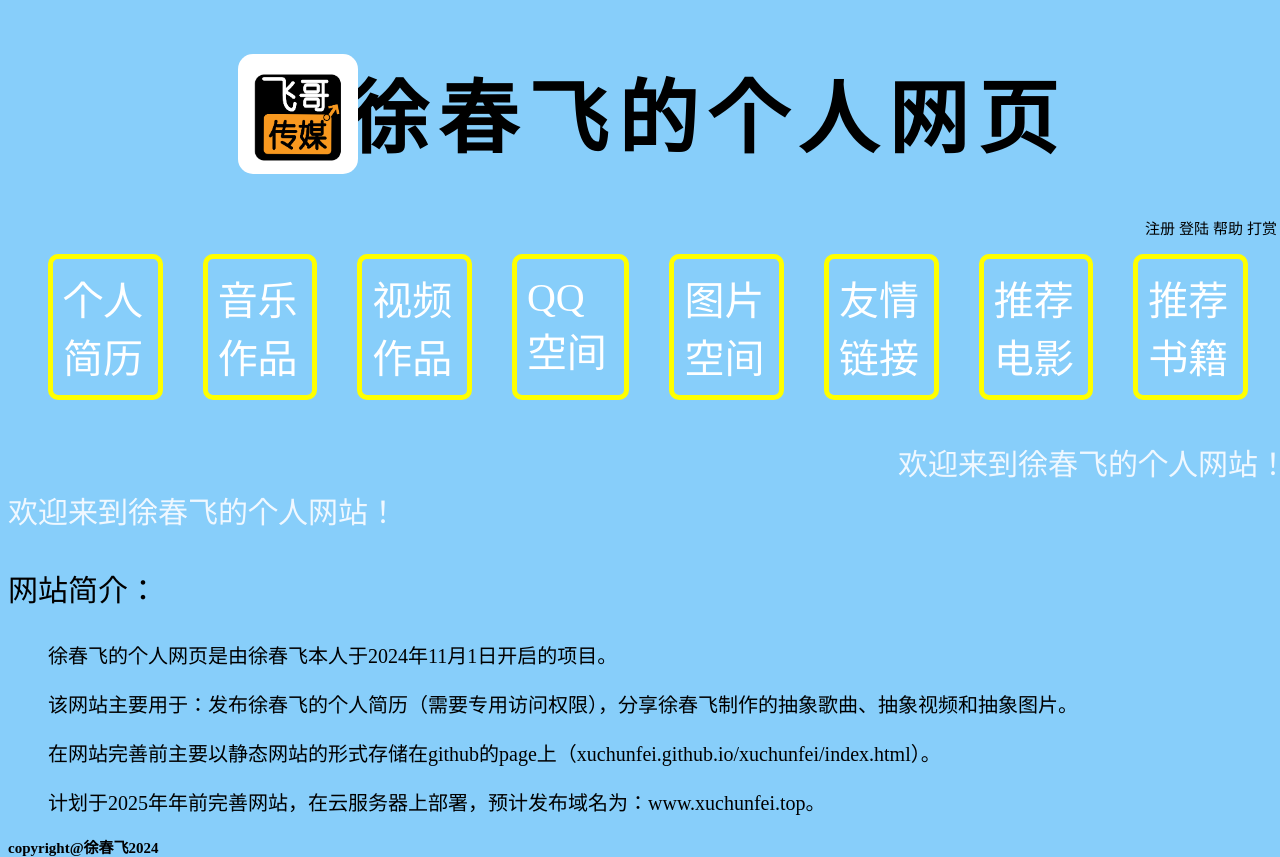
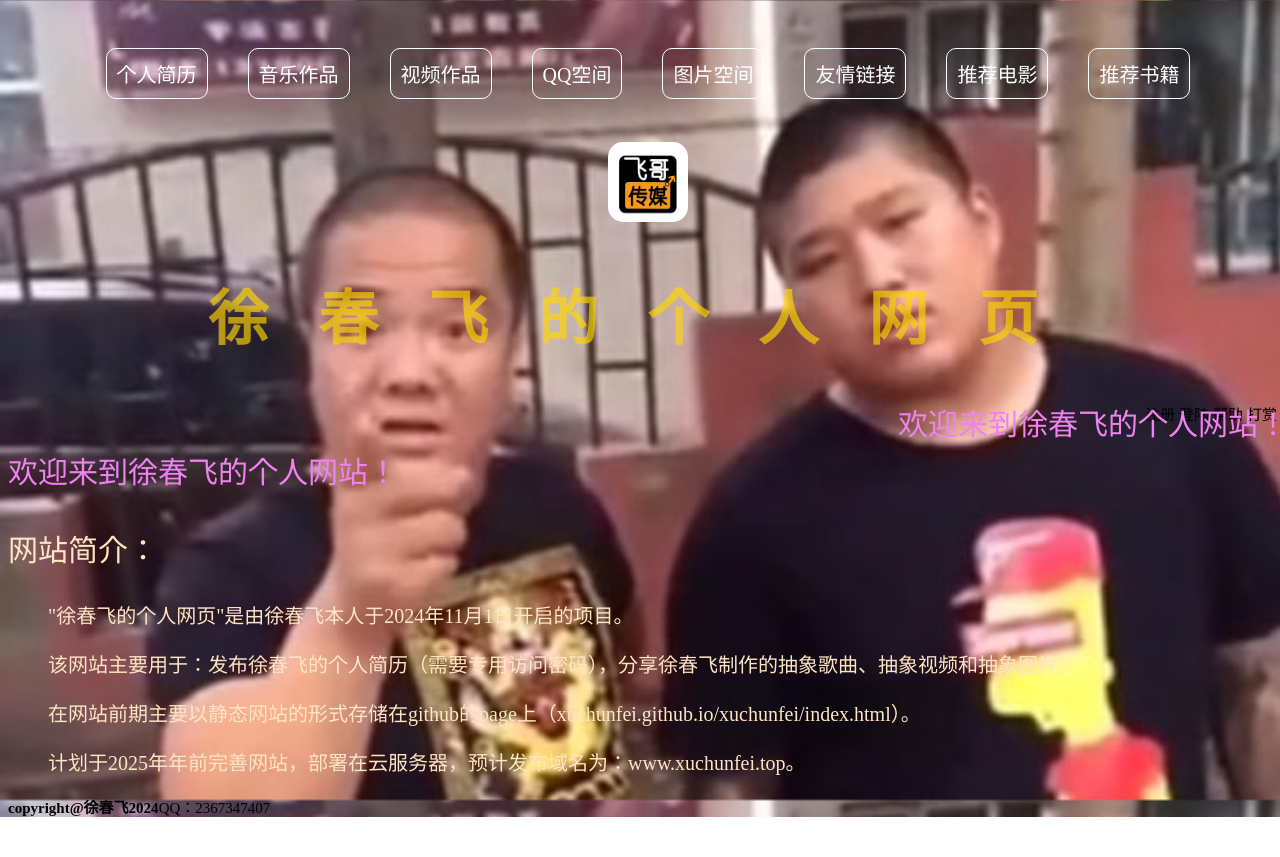
Before and after one commit to xuchunfei/xuchunfei, a plain HTML site: page index.html in a window 1280 px wide. After the commit the page ends 817 px from the top, so only its background shows below. Drawn offline with Linux system fonts and the light colour scheme.

Commit message:
2024.11.10

```diff
--- a/css/index.css
+++ b/css/index.css
@@ -1,38 +1,15 @@
 html{
-    min-width: 1000px;
+    min-width: 800px;
     height: 100%;
     width: 100%;
 }
 body{
     height: 100%;
     width: 100%;
-    background-color: rgb(135, 206, 250);
+    background-image: url(../resource/background.jpg);
+    background-size:cover;
 }
-#welcome{
-color:black;
-font-size: 40px;
-text-align: center;
-width: 100%;
-height: 20%;
-letter-spacing: 10px;
-}
-h1{
-    font-style: "黑体";
-}
-#logo{
-    width: 120px;
-    height: 120px;
-    float: left;
-    margin: 0;
-    padding: 0;
-    border-radius: 15px;
-    position: relative;
-    left: 230px;
-}
-a{
-    text-decoration: none;
-    color: white;
-}
+
 #content{
     width: 100%;
 }
@@ -41,28 +18,65 @@ a{
     border-spacing: 40px;
 }
 #table_1 td{
-    font-size:40px;
-    border: 5px solid yellow;
+    font-size:20px;
+    border: 1px solid white;
     border-radius: 10px;
     padding: 10px;
 }
-marquee{
+a{
+    text-decoration: none;
+    color:white;
+}
+
+#table_2{
+    width: 100%;
+    text-align: center;
+}
+#welcome{
+    color:black;
     font-size: 30px;
-    font-family: '楷体';
-    color: aliceblue;
+    letter-spacing: 50px;
+    -webkit-animation: flicker 3s infinite;
+    font-style: "楷体";
+    color: gold;
+ }
+ @-webkit-keyframes flicker{                    /*创建动画*/
+     0%{opacity: 1;}
+     50%{opacity: 0.2;}
+     100%{opacity: 1;}
+ }
+
+#logo{
+    width: 80px;
+    border-radius: 15px;
 }
+
 #login{
 position: absolute;
 right: 0;
 font-size: 15px;
 }
+
+
 p{
     font-size: 30px;
+    color: bisque;
 }
 ol{
     font-size: 20px;
+    color: bisque;
 }
+
+
 footer{
     font-size: 15px;
     bottom: 0;
 }
+foot{
+    text-align: center;
+}
+marquee{
+    font-size: 30px;
+    font-family: '楷体';
+    color: violet;
+}
--- a/css/music.css
+++ b/css/music.css
@@ -1,5 +1,6 @@
 body{
-    background-color: yellow;
+    background-image: url(../resource/pno.jpeg);
+    background-size: auto;
 }
 table{
     margin: 0px auto;
@@ -7,20 +8,21 @@ table{
     border-spacing: 40px;
 }
 #music a{
-    font-size: 60px;
+    font-size: 30px;
     text-decoration: none;
-    color: black;
+    color: rgb(146, 182, 213);
+    font-family: "楷体";
 }
 #dongbai_qu{
-    width: 100px;
-    height: 100px;
+    width: 50px;
+    height: 50px;
     margin: 0;
     padding: 0;
     border-radius: 50px;
 }
 #sunkai_qu{
-    width: 100px;
-    height: 100px;
+    width: 50px;
+    height: 50px;
     margin: 0;
     padding: 0;
 }
--- a/index.html
+++ b/index.html
@@ -7,9 +7,29 @@
 </head>
 <script src="./js/index.js"></script>
 <body>
-<div id="welcome">
-    <img src="./resource/logo.png" alt="" id="logo">
-    <h1>徐春飞的个人网页</h1>
+
+<div id="content">
+    <table align="center" id="table_1">
+        <td><a href="./resume.html" title="进入">个人简历</a></td>
+        <td><a href="./music.html" title="进入">音乐作品</a></td>
+        <td><a href="./video.html" title="进入">视频作品</a></td>
+        <td><a href="https://user.qzone.qq.com/2367347407?source=aiostar" title="进入">QQ空间</a></td>
+        <td><a href="./picture.html" title="进入">图片空间</a></td>
+        <td><a href="./link.html" title="进入">友情链接</a></td>
+        <td><a href="./film.html" title="进入">推荐电影</a></td>
+        <td><a href="./book.html" title="进入">推荐书籍</a></td>
+    </table>
+</div>
+
+<div id="logowelcome">
+    <table id="table_2">
+        <tr>
+            <td><img src="./resource/logo.png" id="logo"></td>
+        </tr>
+        <tr>
+             <td id="welcome"><h1>徐春飞的个人网页</h1></td>
+        </tr>
+    </table>
 </div>
 
 <div id="login">
@@ -25,19 +45,6 @@
     </aside>
 
 </div>
-
-<div id="content">
-    <table align="center" id="table_1">
-        <td><a href="./resume.html" title="进入">个人简历</a></td>
-        <td><a href="./music.html" title="进入">音乐作品</a></td>
-        <td><a href="./video.html" title="进入">视频作品</a></td>
-        <td><a href="https://user.qzone.qq.com/2367347407?source=aiostar" title="进入">QQ空间</a></td>
-        <td><a href="./picture.html" title="进入">图片空间</a></td>
-        <td><a href="./link.html" title="进入">友情链接</a></td>
-        <td><a href="./film.html" title="进入">推荐电影</a></td>
-        <td><a href="./book.html" title="进入">推荐书籍</a></td>
-    </table>
-</div>
    <div id="roll">
     <marquee behavior="alternate" direction="left" scrollamount="10px">欢迎来到徐春飞的个人网站！</marquee>
     <marquee behavior="alternate" direction="right" scrollamount="10px">欢迎来到徐春飞的个人网站！</marquee>
@@ -45,13 +52,17 @@
 
    <div id="intro">
     <p>网站简介：</p>
-    <ol>徐春飞的个人网页是由徐春飞本人于2024年11月1日开启的项目。</ol>
-    <ol>该网站主要用于：发布徐春飞的个人简历（需要专用访问权限），分享徐春飞制作的抽象歌曲、抽象视频和抽象图片。</ol>
-    <ol>在网站完善前主要以静态网站的形式存储在github的page上（xuchunfei.github.io/xuchunfei/index.html）。</ol>
-    <ol>计划于2025年年前完善网站，在云服务器上部署，预计发布域名为：www.xuchunfei.top。</ol>
+    <ol>"徐春飞的个人网页"是由徐春飞本人于2024年11月1日开启的项目。</ol>
+    <ol>该网站主要用于：发布徐春飞的个人简历（需要专用访问密码），分享徐春飞制作的抽象歌曲、抽象视频和抽象图片。</ol>
+    <ol>在网站前期主要以静态网站的形式存储在github的page上（xuchunfei.github.io/xuchunfei/index.html）。</ol>
+    <ol>计划于2025年年前完善网站，部署在云服务器，预计发布域名为：www.xuchunfei.top。</ol>
    </div>
 </body>
 <footer>
-    <b>copyright@徐春飞2024</b>
+    <table id="foot">
+        <tr><b>copyright@徐春飞2024</b></tr>
+        <tr>QQ：2367347407</tr>
+    </table>
+
 </footer>
 </html>
```
Also changed, not shown: resume.html (+18 -0 lines), resource/background.jpg (added), resource/pno.jpeg (added), 1 other file.
